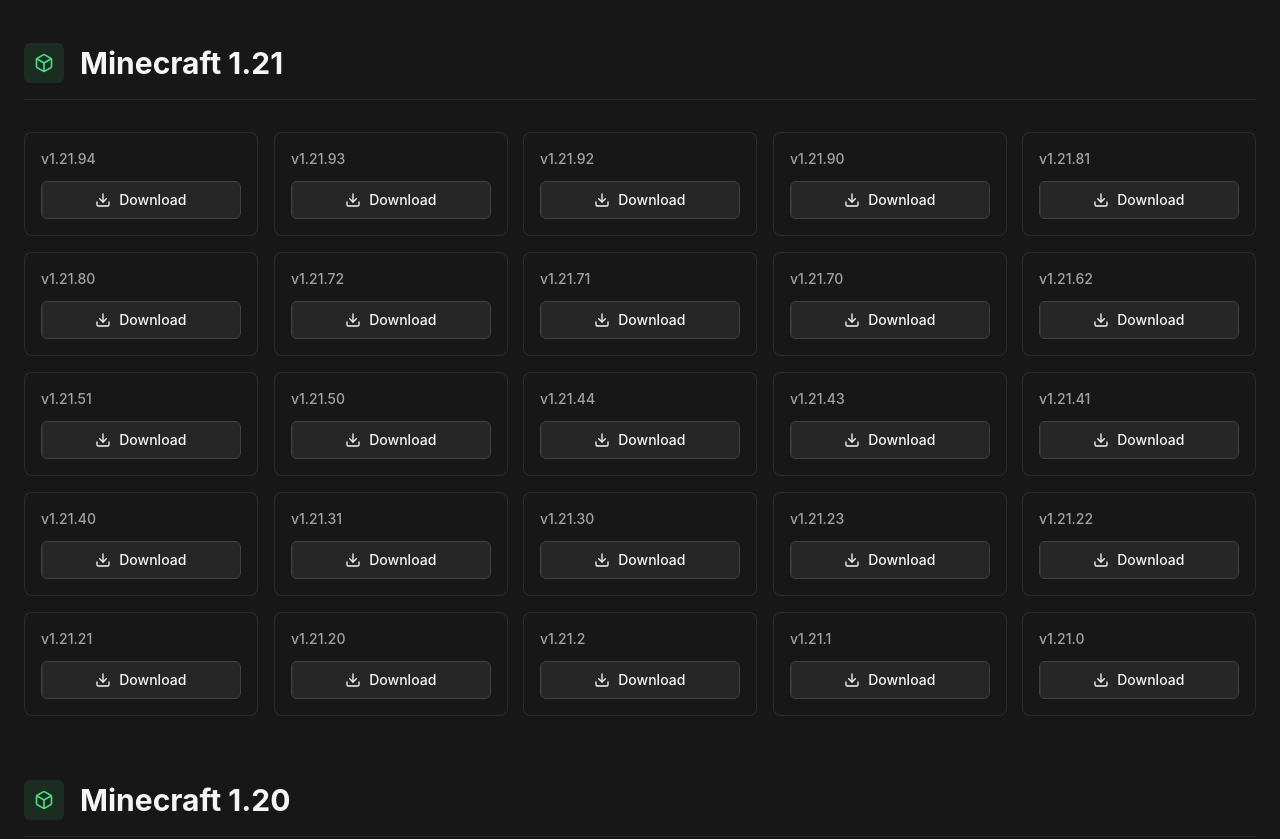
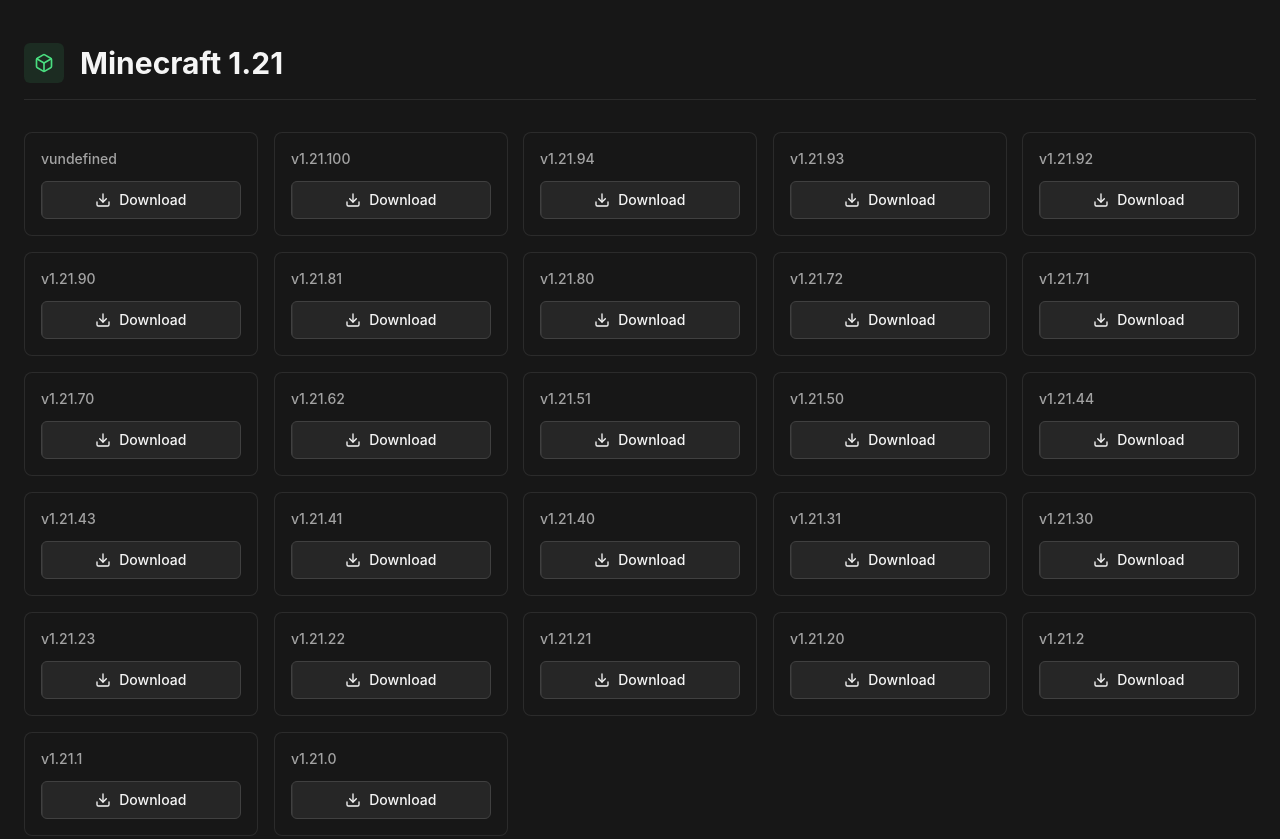
Before and after one commit to RohanDaCoder/MCPE-Free, a plain HTML site: page index.html in a window 1280 px wide. Shown: the part 1060-1899 px from the top of the page. Drawn offline with nearby package versions, Linux system fonts and the light colour scheme; a web font is replaced by a local one.

Commit message:
Update index.html

```diff
--- a/index.html
+++ b/index.html
@@ -279,6 +279,8 @@
                 {
                     name: "1.21",
                     releases: [
+                        { verstion: "1.21.101", url: "https://mcpedl.org/uploads_files/13-08-2025/minecraft-1-21-101.apk" },
+                        { version: "1.21.100", url: "https://mcpedl.org/uploads_files/05-08-2025/minecraft-1-21-100.apk"},
                         { version: "1.21.94", url: "https://mcpedl.org/uploads_files/14-07-2025/minecraft-1-21-94.apk" },
                         { version: "1.21.93", url: "https://mcpedl.org/uploads_files/03-07-2025/minecraft-1-21-93.apk" },
                         { version: "1.21.92", url: "https://mcpedl.org/uploads_files/19-06-2025/minecraft-1-21-92.apk" },
```
